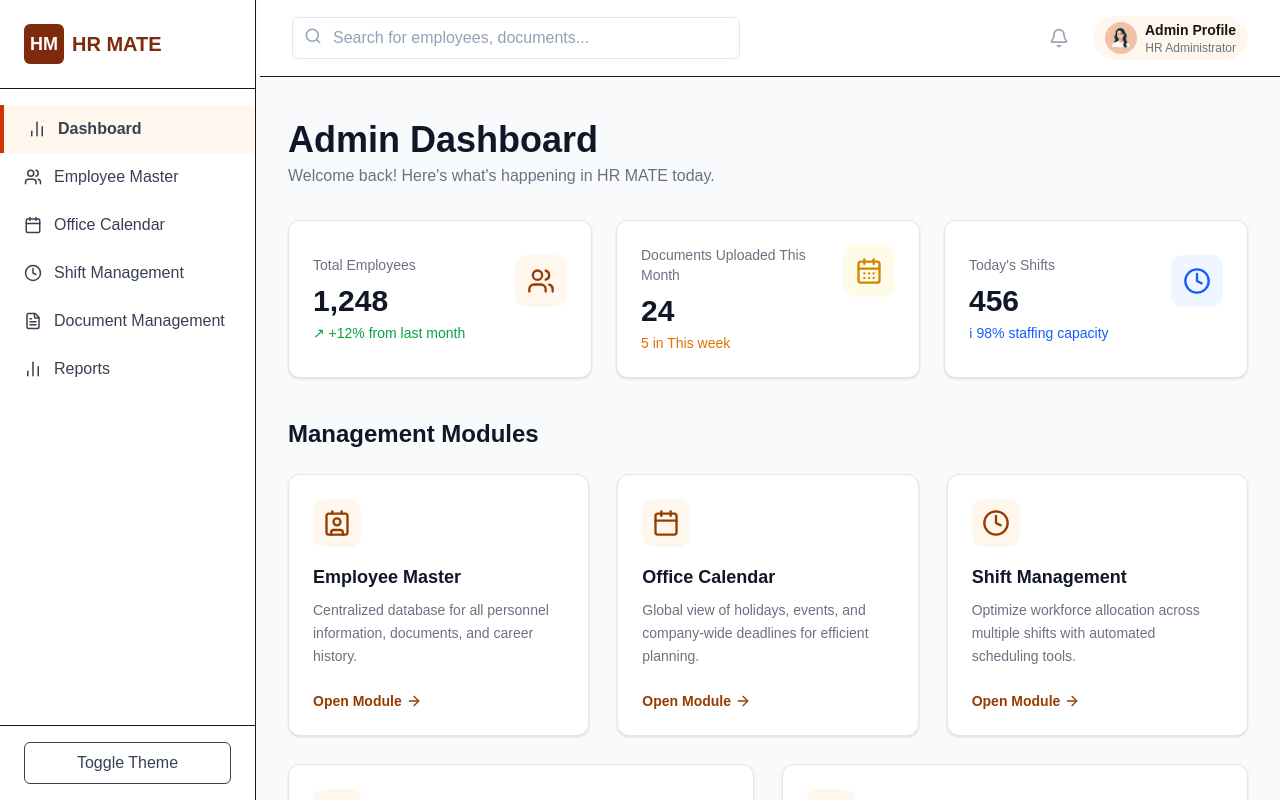
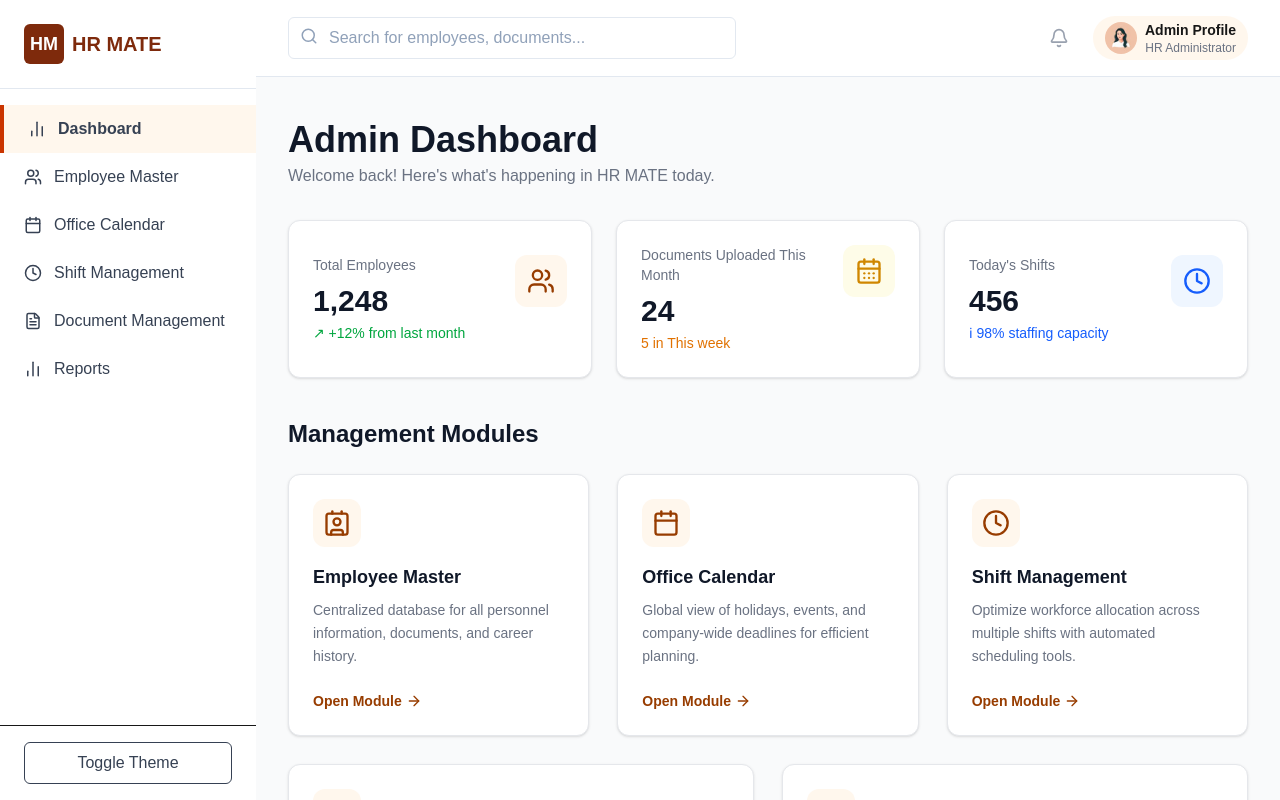
Before and after one commit to Ruhini-Udara/Nexora_HRMS_frontend, a Next.js app: page /admin in a window 1280 px wide. Shown: the top 800 px of the page. Built offline with nearby package versions, Linux system fonts and the light colour scheme.

Commit message:
black line issue resolved

```diff
--- a/src/components/AdminSidebar.tsx
+++ b/src/components/AdminSidebar.tsx
@@ -17,9 +17,9 @@ export default function AdminSidebar() {
   const { activeView, setActiveView } = useAdminNavigation();
 
   return (
-    <aside className="fixed top-0 left-0 h-screen w-64 bg-white border-r flex flex-col justify-between z-30">
+    <aside className="fixed top-0 left-0 h-screen w-64 bg-white flex flex-col justify-between z-30">
       <div>
-        <div className="flex items-center gap-2 px-6 py-6 border-b">
+        <div className="flex items-center gap-2 px-6 py-6 border-b border-slate-200">
           <div className="bg-orange-900 text-white rounded-md w-10 h-10 flex items-center justify-center font-bold text-lg">HM</div>
           <span className="font-bold text-xl text-orange-900">HR MATE</span>
         </div>
--- a/src/components/AdminTopbar.tsx
+++ b/src/components/AdminTopbar.tsx
@@ -3,7 +3,7 @@ import { Bell, Search } from "lucide-react";
 
 export default function AdminTopbar() {
   return (
-    <header className="fixed top-0 left-[260px] right-0 bg-white border-b border-l-0 flex items-center justify-between px-8 py-4 z-40">
+    <header className="fixed top-0 left-64 right-0 bg-white border-b border-slate-200 flex items-center justify-between px-8 py-4 z-40">
       <div className="flex-1 max-w-md">
         <div className="relative">
           <input
```
